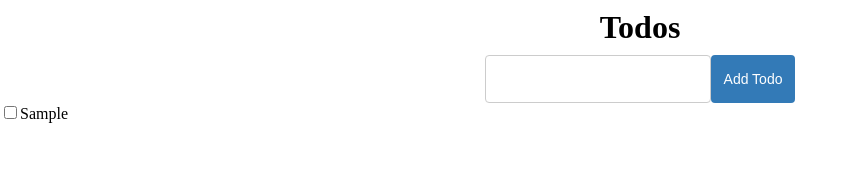
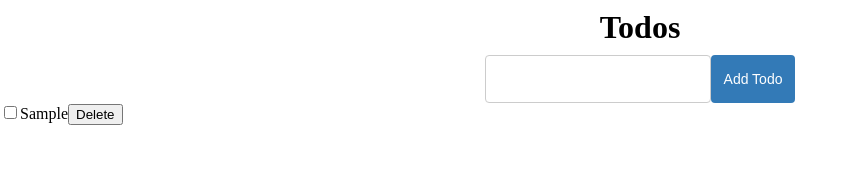
Before and after one commit to coder4affine/innoserve_capita, a React app: page / in a window 1280 px wide. Both pictures are taken after typing "Sample" into the empty fields and a click on the button "Add Todo". Shown: the top 194 px of the page, without its empty margins (0-854 px from the left). Built offline with nearby package versions, Linux system fonts and the light colour scheme.

Commit message:
Commit code

```diff
--- a/package.json
+++ b/package.json
@@ -23,6 +23,7 @@
     "@babel/plugin-proposal-class-properties": "^7.7.4",
     "@babel/preset-env": "^7.7.7",
     "@babel/preset-react": "^7.7.4",
+    "autoprefixer": "^9.7.3",
     "babel-eslint": "^10.0.3",
     "babel-loader": "^8.0.6",
     "css-loader": "^3.4.1",
@@ -39,6 +40,7 @@
     "html-webpack-plugin": "^3.2.0",
     "husky": "^4.0.1",
     "lint-staged": "^9.5.0",
+    "postcss-loader": "^3.0.0",
     "prettier": "^1.19.1",
     "style-loader": "^1.1.2",
     "webpack": "^4.41.5",
--- a/src/Todos/index.js
+++ b/src/Todos/index.js
@@ -42,6 +42,13 @@ class index extends Component {
 
     // [...todos.slice(0, i), { ...todo, isDone: !todo.isDone }, ...todos.slice(i + 1)],
     // }
+  };
+
+  deleteTodo = todo => {
+    const { todos } = this.state;
+    this.setState({
+      todos: todos.filter(x => x.id !== todo.id),
+    });
   };
 
   render() {
@@ -98,6 +105,9 @@ class index extends Component {
                 >
                   {todo.text}
                 </span>
+                <button type="button" onClick={() => this.deleteTodo(todo)}>
+                  Delete
+                </button>
               </div>
             ))}
           </div>
```
